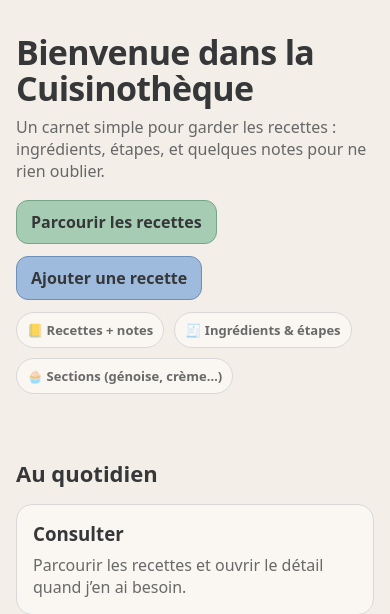
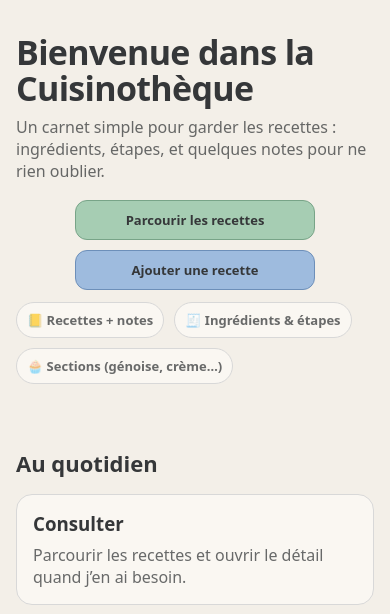
Before and after one commit to wilfriedndr/Cuisinotheque, a Django app: page / in a window 390 px wide. Shown: the part 405-1019 px from the top of the page. Run offline with Django 5.2, Linux system fonts and the light colour scheme; some libraries are stand-ins or nearby versions.

Commit message:
ajustement responsive mobile

```diff
--- a/recipes/static/recipes/css/style.css
+++ b/recipes/static/recipes/css/style.css
@@ -585,6 +585,21 @@ html.theme-switching .visual-caption {
     grid-template-columns: 1fr;
   }
 
+  .hero-cta {
+    display: flex;
+    flex-wrap: wrap;
+    justify-content: center;
+    align-items: center;
+    gap: 10px;
+  }
+
+  .hero-cta .btn {
+    width: min(100%, 240px);
+    padding: 10px 14px;
+    font-size: clamp(13px, 2.8vw, 16px);
+    white-space: nowrap;
+  }
+
   .hero-visual {
     order: -1;
     min-height: 260px;
@@ -609,3 +624,9 @@ html.theme-switching .visual-caption {
     justify-content: center;
   }
 }
+
+@media (max-width: 430px) {
+  .hero-cta .btn {
+    white-space: normal;
+  }
+}
```
